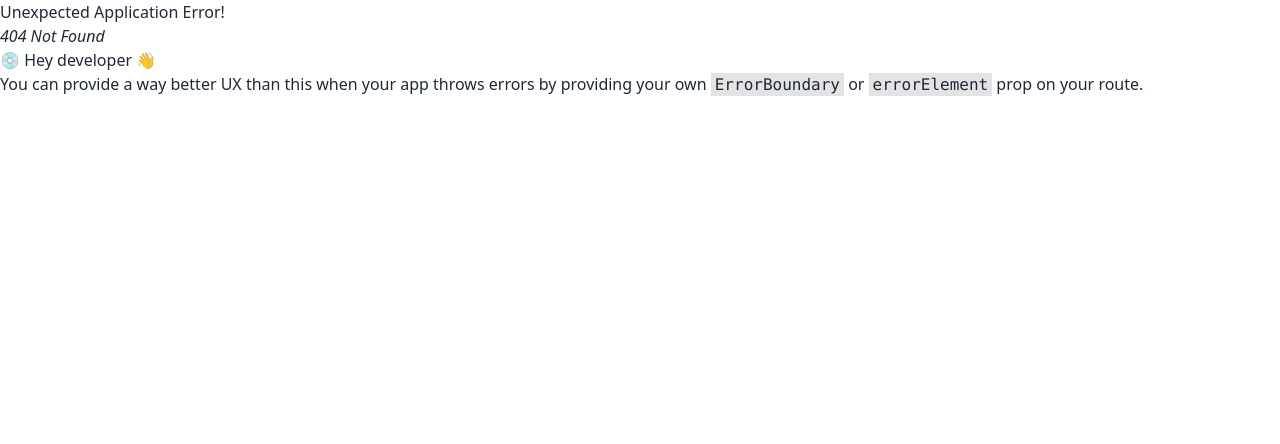
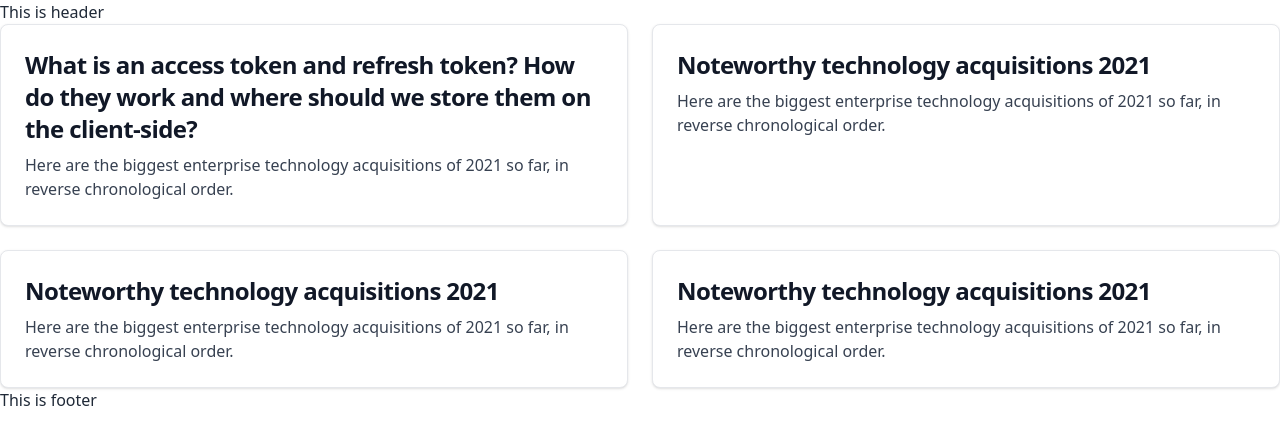
Before and after one commit to shariful10/baby-toy-client, a React (Vite) app: page /blog in a window 1280 px wide. Before the commit this address had no page. Shown: the top 444 px of the page. Built offline with nearby package versions, Linux system fonts and the light colour scheme.

Commit message:
Dynamic Title Added

```diff
--- a/src/Components/Pages/Blog.jsx
+++ b/src/Components/Pages/Blog.jsx
@@ -1,11 +1,58 @@
-import React from 'react';
+import React from "react";
+import useTitle from "../../Hooks/useTitle";
 
 const Blog = () => {
-    return (
-        <div>
-            <h2>Blog page</h2>
-        </div>
-    );
+	useTitle("Blog");
+
+	return (
+		<div className="grid md:grid-cols-2 gap-6">
+			<div
+				href="#"
+				class="block w-full p-6 bg-white border border-gray-200 rounded-lg shadow hover:bg-gray-100 dark:bg-gray-800 dark:border-gray-700 dark:hover:bg-gray-700">
+				<h5 class="mb-2 text-2xl font-bold tracking-tight text-gray-900 dark:text-white">
+					What is an access token and refresh token? How do they work and where should we
+					store them on the client-side?
+				</h5>
+				<p class="font-normal text-gray-700 dark:text-gray-400">
+					Here are the biggest enterprise technology acquisitions of 2021 so far, in
+					reverse chronological order.
+				</p>
+			</div>
+			<div
+				href="#"
+				class="block w-full p-6 bg-white border border-gray-200 rounded-lg shadow hover:bg-gray-100 dark:bg-gray-800 dark:border-gray-700 dark:hover:bg-gray-700">
+				<h5 class="mb-2 text-2xl font-bold tracking-tight text-gray-900 dark:text-white">
+					Noteworthy technology acquisitions 2021
+				</h5>
+				<p class="font-normal text-gray-700 dark:text-gray-400">
+					Here are the biggest enterprise technology acquisitions of 2021 so far, in
+					reverse chronological order.
+				</p>
+			</div>
+			<div
+				href="#"
+				class="block w-full p-6 bg-white border border-gray-200 rounded-lg shadow hover:bg-gray-100 dark:bg-gray-800 dark:border-gray-700 dark:hover:bg-gray-700">
+				<h5 class="mb-2 text-2xl font-bold tracking-tight text-gray-900 dark:text-white">
+					Noteworthy technology acquisitions 2021
+				</h5>
+				<p class="font-normal text-gray-700 dark:text-gray-400">
+					Here are the biggest enterprise technology acquisitions of 2021 so far, in
+					reverse chronological order.
+				</p>
+			</div>
+			<div
+				href="#"
+				class="block w-full p-6 bg-white border border-gray-200 rounded-lg shadow hover:bg-gray-100 dark:bg-gray-800 dark:border-gray-700 dark:hover:bg-gray-700">
+				<h5 class="mb-2 text-2xl font-bold tracking-tight text-gray-900 dark:text-white">
+					Noteworthy technology acquisitions 2021
+				</h5>
+				<p class="font-normal text-gray-700 dark:text-gray-400">
+					Here are the biggest enterprise technology acquisitions of 2021 so far, in
+					reverse chronological order.
+				</p>
+			</div>
+		</div>
+	);
 };
 
 export default Blog;
--- a/src/Components/Pages/Home/Banner.jsx
+++ b/src/Components/Pages/Home/Banner.jsx
@@ -14,24 +14,26 @@ const Banner = () => {
 						<FaArrowRight className="text-white" />
 					</a>
 				</div>
-				<div className="absolute text-center top-16 left-[67px] md:top-[18rem] md:left-44 text-white">
+				<div className="absolute text-center top-[2rem] left-[67px] md:top-[18rem] md:left-44 text-white">
 					<h2 className="text-3xl md:text-5xl font-bold md:mb-5">Get Ready For</h2>
 					<h1 className="text-4xl md:text-7xl font-bold">New Toy Store</h1>
+					<button className="btn-bnr">Shop Now</button>
 				</div>
 			</div>
 			<div id="slide2" className="carousel-item relative w-full rounded-lg">
 				<img src="https://i.ibb.co/92V641q/banner2.png" className="w-full" />
 				<div className="absolute flex justify-between transform -translate-y-1/2 left-5 right-5 top-1/2">
-                <a href="#slide1" className="p-3 bg-[#FE6C6B] hover:bg-[#60B9B0] rounded-full">
+					<a href="#slide1" className="p-3 bg-[#FE6C6B] hover:bg-[#60B9B0] rounded-full">
 						<FaArrowLeft className="text-white" />
 					</a>
 					<a href="#slide1" className="p-3 bg-[#FE6C6B] hover:bg-[#60B9B0] rounded-full">
 						<FaArrowRight className="text-white" />
 					</a>
 				</div>
-				<div className="absolute text-center top-16 left-[67px] md:top-[18rem] md:left-[42rem] text-white">
+				<div className="absolute text-center top-[2rem] left-[67px] md:top-[18rem] md:left-[42rem] text-white">
 					<h2 className="text-3xl md:text-5xl font-bold md:mb-5">Big Discount</h2>
 					<h1 className="text-4xl md:text-7xl font-bold">Amaizing Sale</h1>
+					<button className="btn-bnr">Shop Now</button>
 				</div>
 			</div>
 		</div>
--- a/src/Components/Pages/Home/Home.jsx
+++ b/src/Components/Pages/Home/Home.jsx
@@ -1,12 +1,15 @@
-import React from 'react';
-import Banner from './Banner';
+import React from "react";
+import Banner from "./Banner";
+import useTitle from "../../../Hooks/useTitle";
 
 const Home = () => {
-    return (
-        <div>
-            <Banner />
-        </div>
-    );
+	useTitle("Home");
+
+	return (
+		<div>
+			<Banner />
+		</div>
+	);
 };
 
 export default Home;
--- /dev/null
+++ b/src/Hooks/useTitle.jsx
@@ -0,0 +1,9 @@
+import { useEffect } from "react";
+
+const useTitle = (title) => {
+	useEffect(() => {
+		document.title = `${title} - Baby Toy`;
+	}, [title]);
+};
+
+export default useTitle;
--- a/src/Routes/Routes.jsx
+++ b/src/Routes/Routes.jsx
@@ -3,6 +3,7 @@ import { createBrowserRouter } from "react-router-dom";
 // import App from "./../App";
 import Home from "../Components/Pages/Home/Home";
 import Main from "../Layout/Main";
+import Blog from "../Components/Pages/Blog";
 
 const router = createBrowserRouter([
 	{
@@ -13,6 +14,10 @@ const router = createBrowserRouter([
 				path: "/",
 				element: <Home />,
 			},
+			{
+				path: "/blog",
+				element: <Blog />,
+			},
 		],
 	},
 ]);
--- a/src/index.css
+++ b/src/index.css
@@ -1,3 +1,7 @@
 @tailwind base;
 @tailwind components;
 @tailwind utilities;
+
+.btn-bnr {
+  @apply py-3 px-5 bg-[#FE6C6B] hover:bg-[#60B9B0]  mt-8 rounded-lg font-semibold duration-200
+}
```
